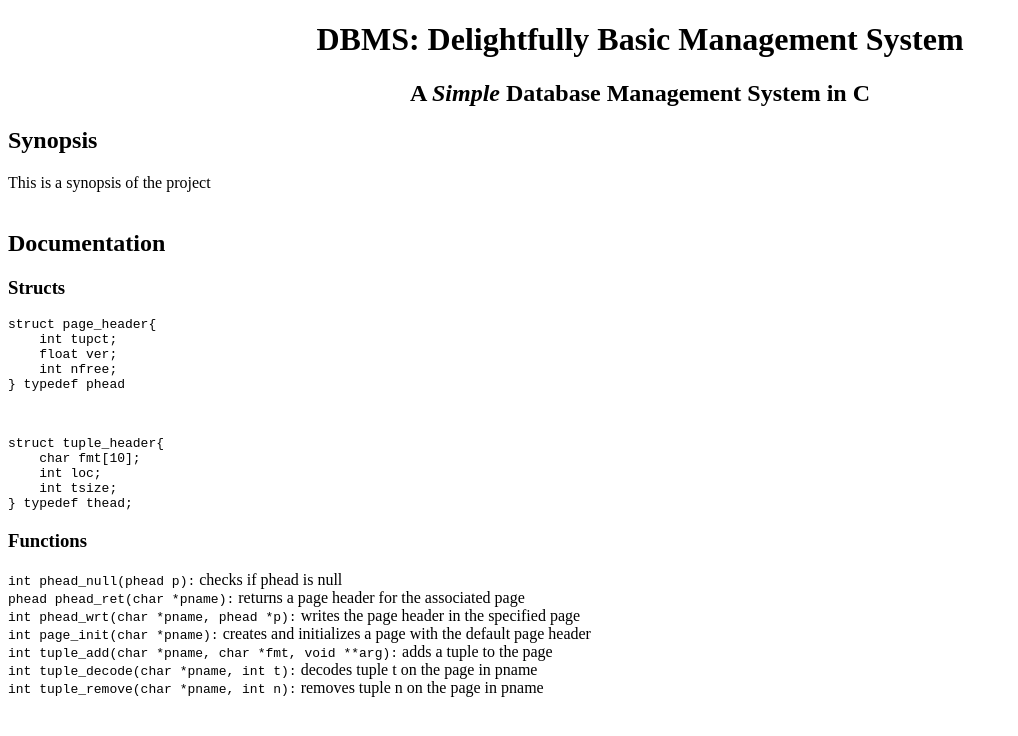
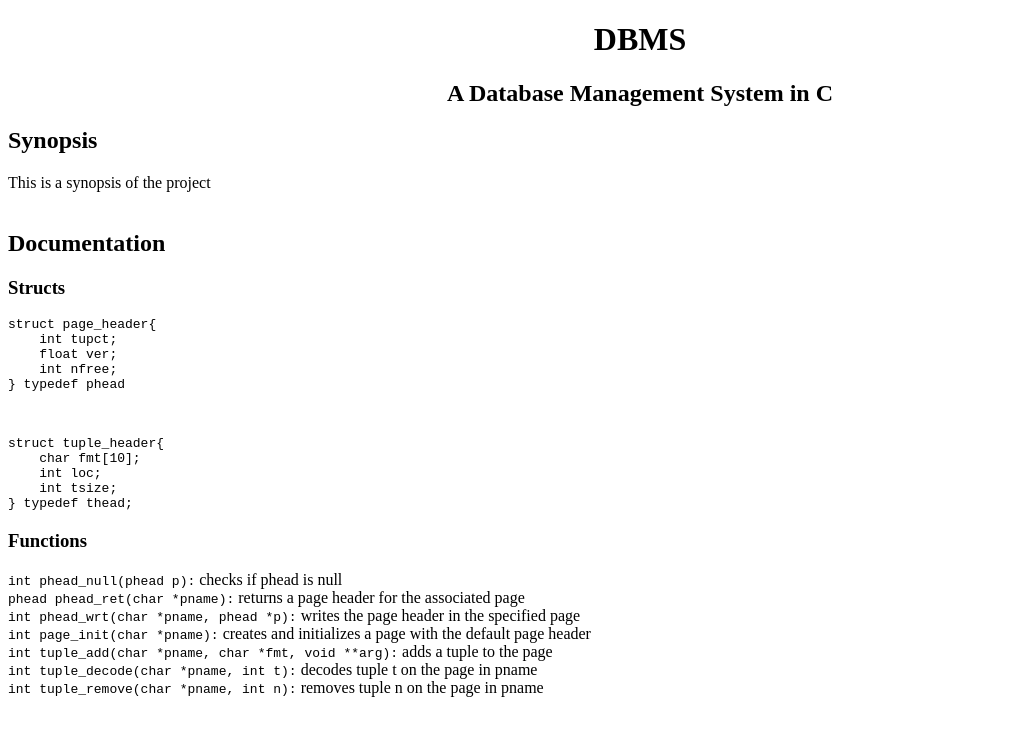
Before and after one commit to na4n/dbms, a plain HTML site: page index.html in a window 1280 px wide. Shown: the whole page, without its empty margins (0-1018 px from the left). Drawn offline with Linux system fonts and the light colour scheme.

Commit message:
rename project

```diff
--- a/index.html
+++ b/index.html
@@ -9,8 +9,8 @@
 </head>
 <body>
 
-<h1 style="text-align: center;">DBMS: Delightfully Basic Management System</h1>
-<h2 style="text-align: center;">A <i>Simple</i> Database Management System in C</h2>
+<h1 style="text-align: center;">DBMS</h1>
+<h2 style="text-align: center;">A Database Management System in C</h2>
 
 <h2>Synopsis</h2>
 <a>This is a synopsis of the project</a>
```
